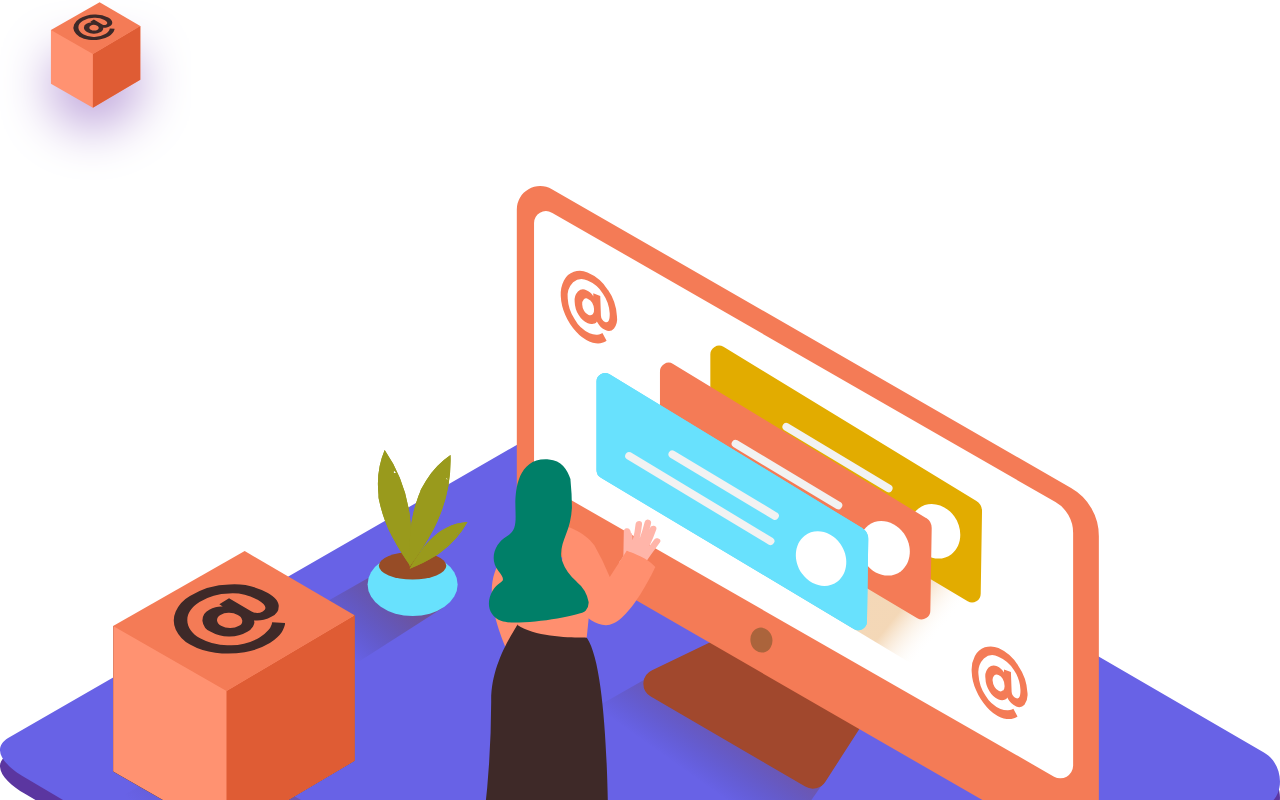
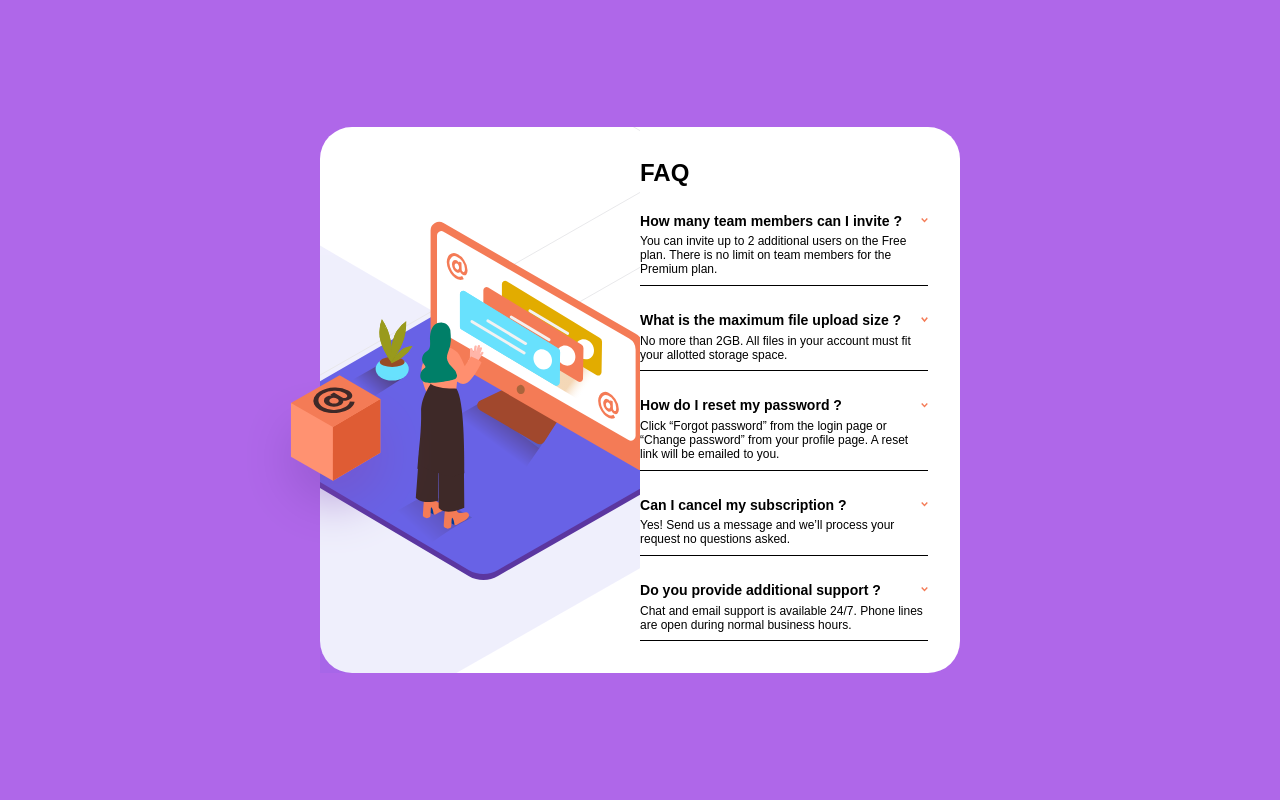
Before and after one commit to EtnoPolino/Faq_according_card, a plain HTML site: page index.html in a window 1280 px wide. Shown: the top 800 px of the page. Drawn offline with Linux system fonts and the light colour scheme.

Commit message:
html css finally done?? fiouu..

```diff
--- a/index.html
+++ b/index.html
@@ -1,92 +1,109 @@
 <!DOCTYPE html>
 <html lang="en">
-
   <head>
-    <meta charset="UTF-8">
-    <meta name="viewport" content="width=device-width, initial-scale=1.0">
-    <link rel="icon" type="image/png" sizes="32x32" href="./images/favicon-32x32.png">
-    <link rel="stylesheet" href="style.css">
+    <meta charset="UTF-8" />
+    <meta name="viewport" content="width=device-width, initial-scale=1.0" />
+    <link
+      rel="icon"
+      type="image/png"
+      sizes="32x32"
+      href="./images/favicon-32x32.png"
+    />
+    <link rel="stylesheet" href="style.css" />
     <script src="script.js" defer></script>
 
     <title>Frontend Mentor | FAQ Accordion Card</title>
-
   </head>
   <body>
     <main>
       <div id="faq-left-side">
         <div id="box-desktop">
-                <img src="images/illustration-box-desktop.svg" alt="box image">
+          <img src="images/illustration-box-desktop.svg" alt="box image" />
         </div>
-            <div class="woman-mobile">
-                <img src="images/illustration-woman-online-mobile.svg" alt="woman mobile">
+        <div id="woman-mobile">
+          <img
+            src="images/illustration-woman-online-mobile2.png"
+            alt="woman mobile"
+          />
         </div>
-            <div class="bg-mobile">
-              <img src="images/bg-pattern-desktop.svg" alt="woman desktop">
+        <div id="bg-mobile">
+          <img src="images/bg-pattern-mobile.svg" alt="bg-mobile" />
         </div>
-        </div> <!-- end faq-left-side -->
-
+      </div>
+      <!-- end faq-left-side -->
 
       <div id="faq-right-side">
-            <h2>FAQ</h1>
+        <h2>FAQ</h2>
 
         <div id="questions-answers">
-
           <div class="question-answer">
             <div class="question">
               <h3>How many team members can I invite ?</h3>
-                        <img src="images/icon-arrow-down.svg" alt="arrow">
+              <img src="images/icon-arrow-down.svg" alt="arrow" />
             </div>
             <div class="answer">
-                      <p>You can invite up to 2 additional users on the Free plan. There is no limit on
-                        team members for the Premium plan.</p>
+              <p>
+                You can invite up to 2 additional users on the Free plan. There
+                is no limit on team members for the Premium plan.
+              </p>
             </div>
           </div>
 
           <div class="question-answer">
             <div class="question">
               <h3>What is the maximum file upload size ?</h3>
-                      <img src="images/icon-arrow-down.svg" alt="arrow">
+              <img src="images/icon-arrow-down.svg" alt="arrow" />
             </div>
             <div class="answer">
-                    <p>No more than 2GB. All files in your account must fit your allotted storage space.</p>
+              <p>
+                No more than 2GB. All files in your account must fit your
+                allotted storage space.
+              </p>
             </div>
           </div>
 
           <div class="question-answer">
             <div class="question">
               <h3>How do I reset my password ?</h3>
-                      <img src="images/icon-arrow-down.svg" alt="arrow">
+              <img src="images/icon-arrow-down.svg" alt="arrow" />
             </div>
             <div class="answer">
-                    <p>Click “Forgot password” from the login page or “Change password” from your profile page.
-                      A reset link will be emailed to you.</p>
+              <p>
+                Click “Forgot password” from the login page or “Change password”
+                from your profile page. A reset link will be emailed to you.
+              </p>
             </div>
           </div>
 
           <div class="question-answer">
             <div class="question">
               <h3>Can I cancel my subscription ?</h3>
-                      <img src="images/icon-arrow-down.svg" alt="arrow">
+              <img src="images/icon-arrow-down.svg" alt="arrow" />
             </div>
             <div class="answer">
-                    <p>Yes! Send us a message and we’ll process your request no questions asked.</p>
+              <p>
+                Yes! Send us a message and we’ll process your request no
+                questions asked.
+              </p>
             </div>
           </div>
 
           <div class="question-answer">
             <div class="question">
               <h3>Do you provide additional support ?</h3>
-                      <img src="images/icon-arrow-down.svg" alt="arrow">
+              <img src="images/icon-arrow-down.svg" alt="arrow" />
             </div>
             <div class="answer">
-                    <p>Chat and email support is available 24/7. Phone lines are open during normal business hours.</p>
+              <p>
+                Chat and email support is available 24/7. Phone lines are open
+                during normal business hours.
+              </p>
             </div>
           </div>
-            </div>  -->
-
-        </div>  <!-- end faq-right-side -->
+        </div>
+      </div>
+      <!-- end faq-right-side -->
     </main>
-
   </body>
 </html>
 
@@ -98,7 +115,6 @@
 </div>
 </div>
 <img id="logo-box" src="images/illustration-box-desktop.svg" alt="illustration-femme"> -->
-
 
 <!--
 How many team members can I invite?
@@ -120,9 +136,6 @@ Chat and email support is available 24/7. Phone lines are open during normal bus
 
 -->
 
-
-
-
 <!--
 <div class="attribution">
 Challenge by <a href="https://www.frontendmentor.io?ref=challenge" target="_blank">Frontend Mentor</a>.
--- a/style.css
+++ b/style.css
@@ -1,4 +1,4 @@
-@import url('https://fonts.googleapis.com/css2?family=Outfit:wght@200&display=swap');
+@import url("https://fonts.googleapis.com/css2?family=Outfit:wght@200&display=swap");
 
 /************ Frontend mentor **************************/
 .attribution {
@@ -10,29 +10,110 @@
   color: hsl(228, 45%, 44%);
 }
 /************ Frontend mentor *************************/
-*{
+
+* {
   margin: 0;
   padding: 0;
   box-sizing: border-box;
-    font-family: 'Kumbh Sans', sans-serif;
-    font-size: 11px;
 }
 
-/*
-body{
-    min-height: 100vh;
+body {
+  height: 100vh;
   width: 100%;
   display: flex;
-    flex-direction: column;
   align-items: center;
   justify-content: center;
   background-color: hsl(273, 75%, 66%);
+  font-family: "Kumbh Sans", sans-serif;
 }
 
-main{
+main {
+  width: 50%;
   background: #fff;
   border-radius: 2rem;
   display: flex;
+}
+
+/***************** RIGHT SIDE ****************************/
+#faq-right-side {
+  height: 100%;
+  width: 50%;
+  display: flex;
   flex-direction: column;
+  justify-content: space-evenly;
+  padding-top: 5%;
+  padding-bottom: 5%;
+  padding-right: 5%;
 }
-*/
+
+.question-answer {
+  /*  background-color: lightyellow;   à enlever */
+  font-size: 0.75rem;
+  border-bottom: 1px solid black;
+}
+
+p {
+  margin-bottom: 3%;
+}
+
+h3,
+.question img {
+  cursor: pointer;
+}
+
+.question {
+  display: flex;
+  justify-content: space-between;
+  align-items: center;
+  margin-top: 9%;
+  margin-bottom: 2%;
+}
+.question img {
+  height: 50%;
+  width: 2.5%;
+}
+
+h3:hover {
+  color: hsl(14, 88%, 65%);
+}
+
+/***************** LEFT SIDE ****************************/
+#faq-left-side {
+  width: 50%;
+  position: relative;
+  padding-bottom: 5%;
+}
+
+#box-desktop{
+    width: 100%;
+    height: 100%;
+    background-image: url(images/illustration-woman-online-desktop.svg);
+    background-repeat: no-repeat;
+    position: absolute;
+    background-position-x: -5rem;
+    background-position-y: 50%;
+    z-index: 1;
+}
+
+#box-desktop img{
+    position: absolute;
+    top: 45%;
+    left: -25%;
+}
+
+#woman-mobile img,
+#bg-mobile img{
+    display: none;
+}
+
+#woman-mobile{
+    height: 100%;
+    width: 100%;
+    background-image: url(images/bg-pattern-desktop.svg);
+    background-repeat: no-repeat;
+    position: absolute;
+    background-position-x: -550px;
+    background-position-y: -300px;
+}
+
+/***************** EFFECT *************************/
```
Also changed, not shown: images/illustration-woman-online-mobile2.png (added). Lines whose indentation alone changed are shown as unchanged.
